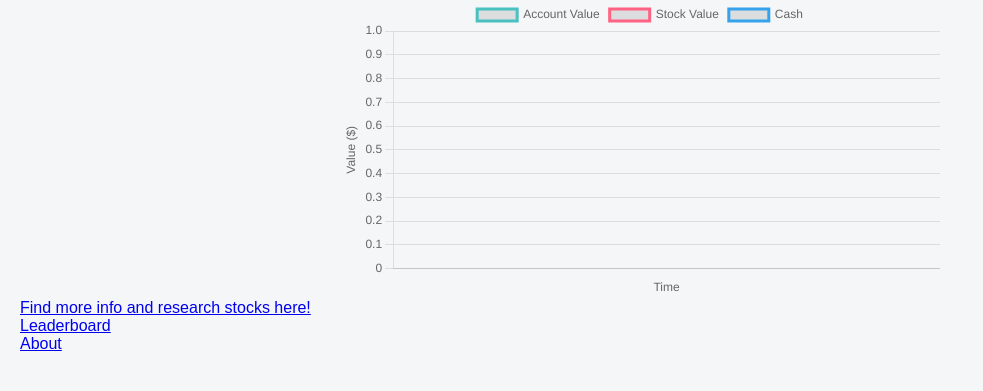
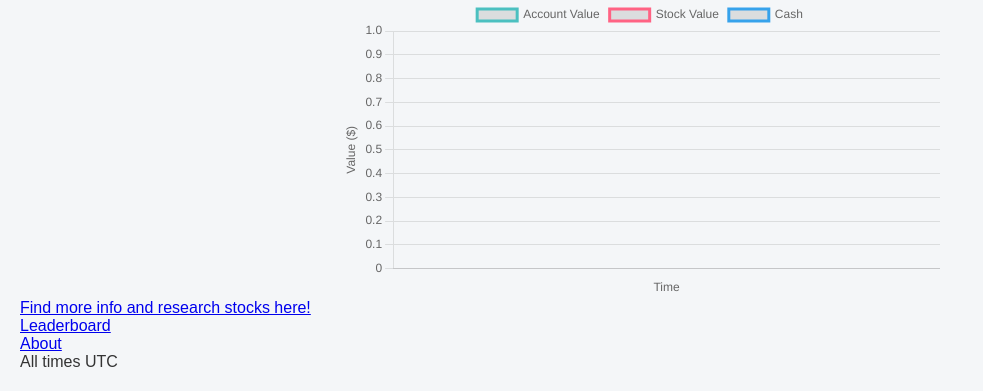
Before and after one commit to tallbeenboy/urban-couscous, a Flask app: page /dashboard in a window 1280 px wide. Shown: the part 478-869 px from the top of the page, without its empty margins (0-983 px from the left). Before the commit the page ends 829 px from the top, so only its background shows below. Run offline with Flask 3, Linux system fonts and the light colour scheme; the visitor is signed in with stand-in values (Sample User, id 1); data that the repository does not hold is empty; parts of the project's set-up code (start-up, migrations or seed data) failed here and were passed over.

Commit message:
Update index.html

```diff
--- a/templates/index.html
+++ b/templates/index.html
@@ -207,6 +207,8 @@ button:hover {
         <a href="{{ url_for('leaderboard_page') }}">Leaderboard</a>
         <br>
         <a href="{{ url_for('about') }}">About</a>
+        <br>
+        All times UTC
 
         <script>
 
```
